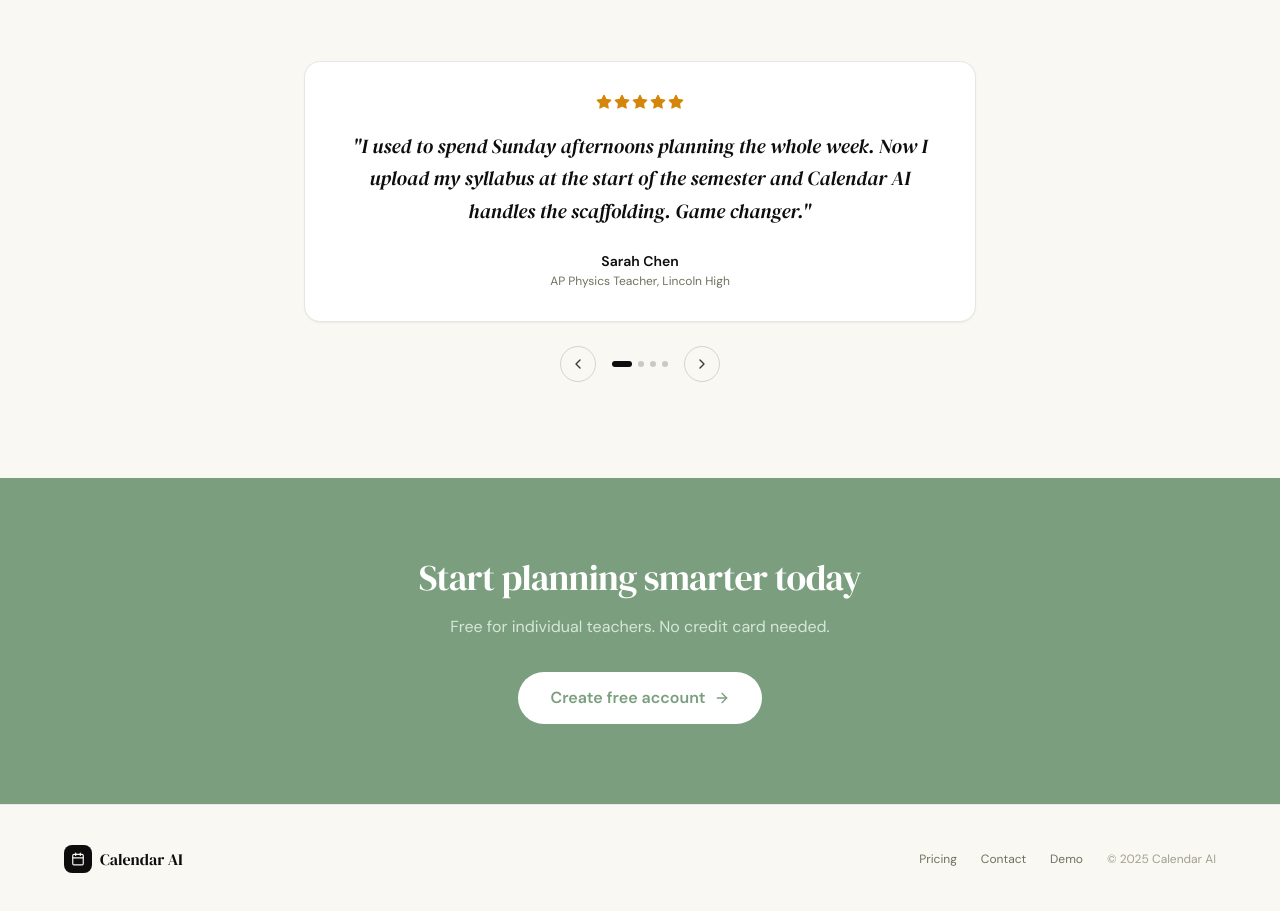
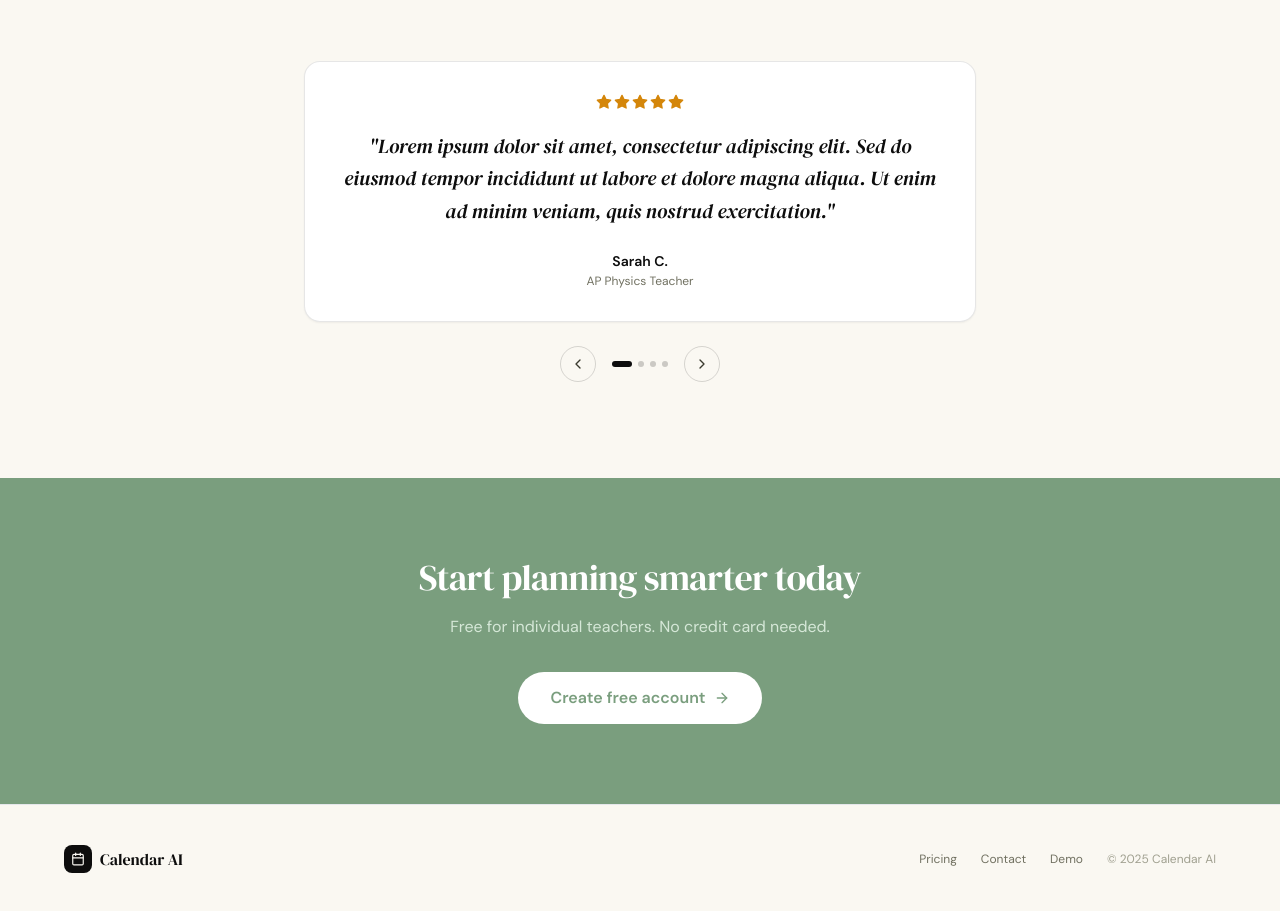
Before and after one commit to nathans3/calendar_ai, a Next.js app in the folder client/: page / in a window 1280 px wide. Shown: the part 2206-3117 px from the top of the page. Built offline with nearby package versions, Linux system fonts and the light colour scheme.

Commit message:
Replace testimonial text with lorem ipsum

```diff
--- a/client/app/page.tsx
+++ b/client/app/page.tsx
@@ -125,28 +125,28 @@ function HeroDemo() {
 // ─── Testimonials ────────────────────────────────────
 const testimonials = [
   {
-    name: 'Sarah Chen',
-    role: 'AP Physics Teacher, Lincoln High',
+    name: 'Sarah C.',
+    role: 'AP Physics Teacher',
     stars: 5,
-    text: 'I used to spend Sunday afternoons planning the whole week. Now I upload my syllabus at the start of the semester and Calendar AI handles the scaffolding. Game changer.',
+    text: 'Lorem ipsum dolor sit amet, consectetur adipiscing elit. Sed do eiusmod tempor incididunt ut labore et dolore magna aliqua. Ut enim ad minim veniam, quis nostrud exercitation.',
   },
   {
-    name: 'Marcus Williams',
-    role: 'English Department Head, Westview Academy',
+    name: 'Marcus W.',
+    role: 'English Department Head',
     stars: 5,
-    text: 'The AI actually understands constraints — it never scheduled a big essay due the week before winter break. It\'s like it thinks like a teacher.',
+    text: 'Duis aute irure dolor in reprehenderit in voluptate velit esse cillum dolore eu fugiat nulla pariatur. Excepteur sint occaecat cupidatat non proident sunt in culpa.',
   },
   {
-    name: 'Priya Sharma',
-    role: 'Calculus BC, Northfield School',
+    name: 'Priya S.',
+    role: 'Calculus Teacher',
     stars: 5,
-    text: 'I teach 5 sections. Calendar AI keeps them all organized. When I need to adjust one section, I just tell it and it replans accordingly.',
+    text: 'Ut enim ad minima veniam, quis nostrum exercitationem ullam corporis suscipit laboriosam. Nemo enim ipsam voluptatem quia voluptas sit aspernatur aut odit aut fugit.',
   },
   {
-    name: 'Tom Okafor',
-    role: 'History Teacher, Riverside Prep',
+    name: 'Tom O.',
+    role: 'History Teacher',
     stars: 5,
-    text: 'The monthly view gives me a bird\'s-eye view of the whole semester. I can see assessment clumps before they happen and ask AI to spread things out.',
+    text: 'Neque porro quisquam est, qui dolorem ipsum quia dolor sit amet consectetur adipisci velit. Sed quia non numquam eius modi tempora incidunt labore et dolore magnam.',
   },
 ];
 
```
